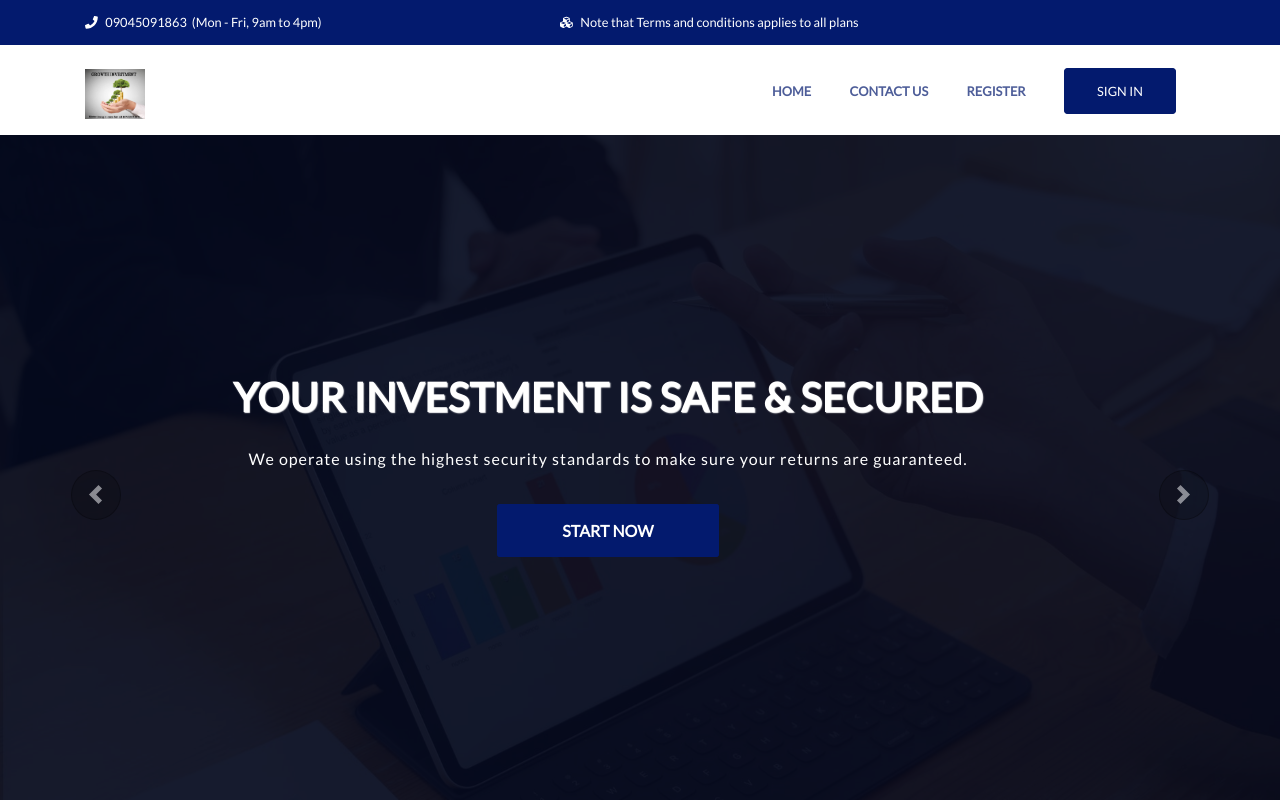
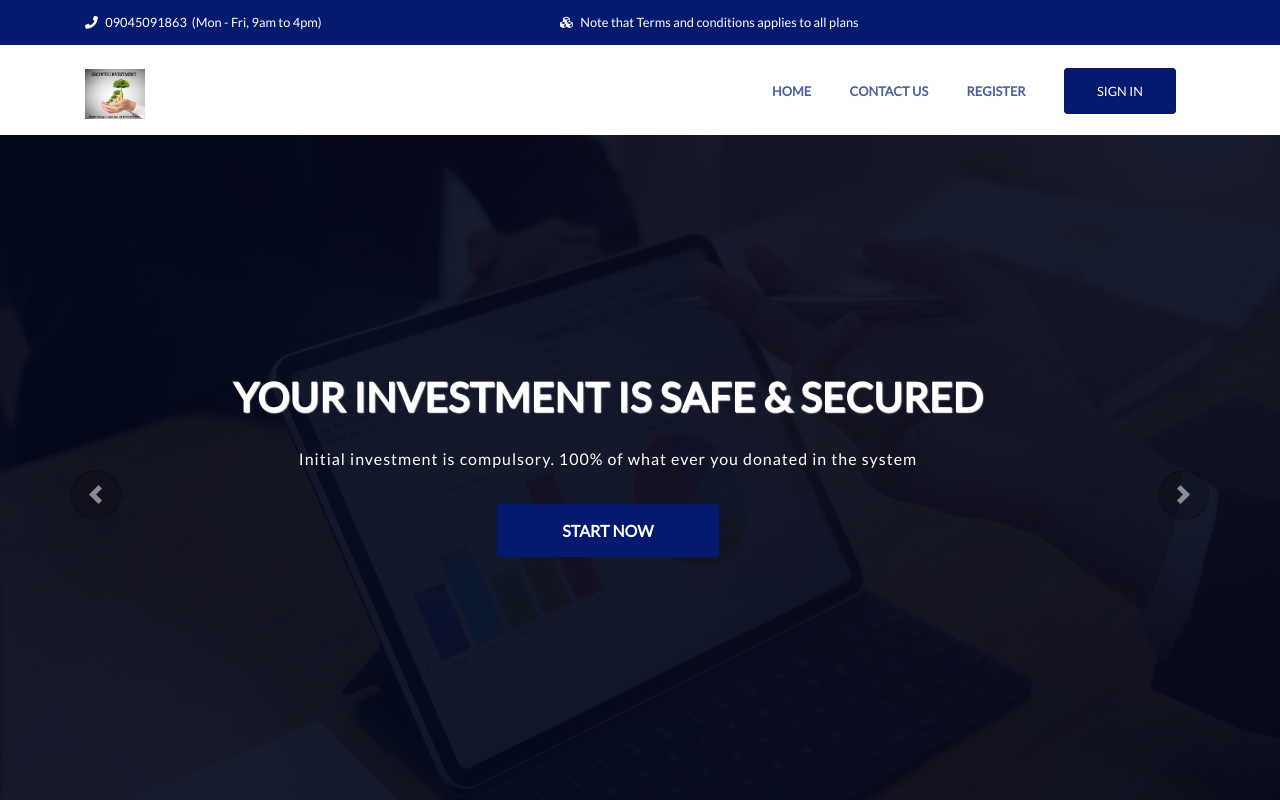
Before and after one commit to Achilles45/growth, a Vue app: page / in a window 1280 px wide. Shown: the top 800 px of the page. Built offline with nearby package versions, Linux system fonts and the light colour scheme.

Commit message:
Changed banner image

```diff
--- a/src/components/Banner.vue
+++ b/src/components/Banner.vue
@@ -18,7 +18,7 @@
             <h1 class="animated slideInDown animate3d">YOUR INVESTMENT IS SAFE & SECURED</h1>
             <p
               class="animated slideInRight animate3d"
-            >We operate using the highest security standards to make sure your returns are guaranteed.</p>
+            >Initial investment is compulsory. 100% of what ever you donated in the system</p>
             <router-link to="/signup" class="carousel-btn animated zoomIn animate3d">START NOW</router-link>
           </div>
         </div>
```
